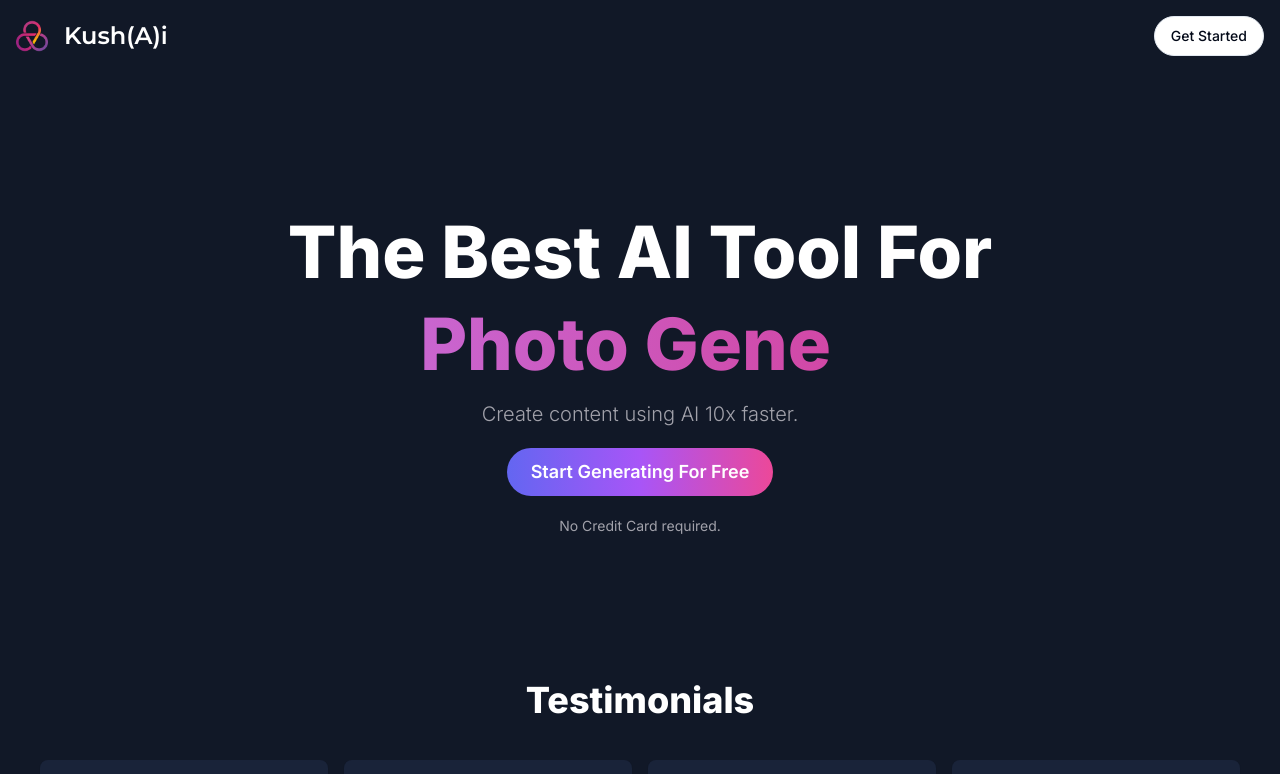
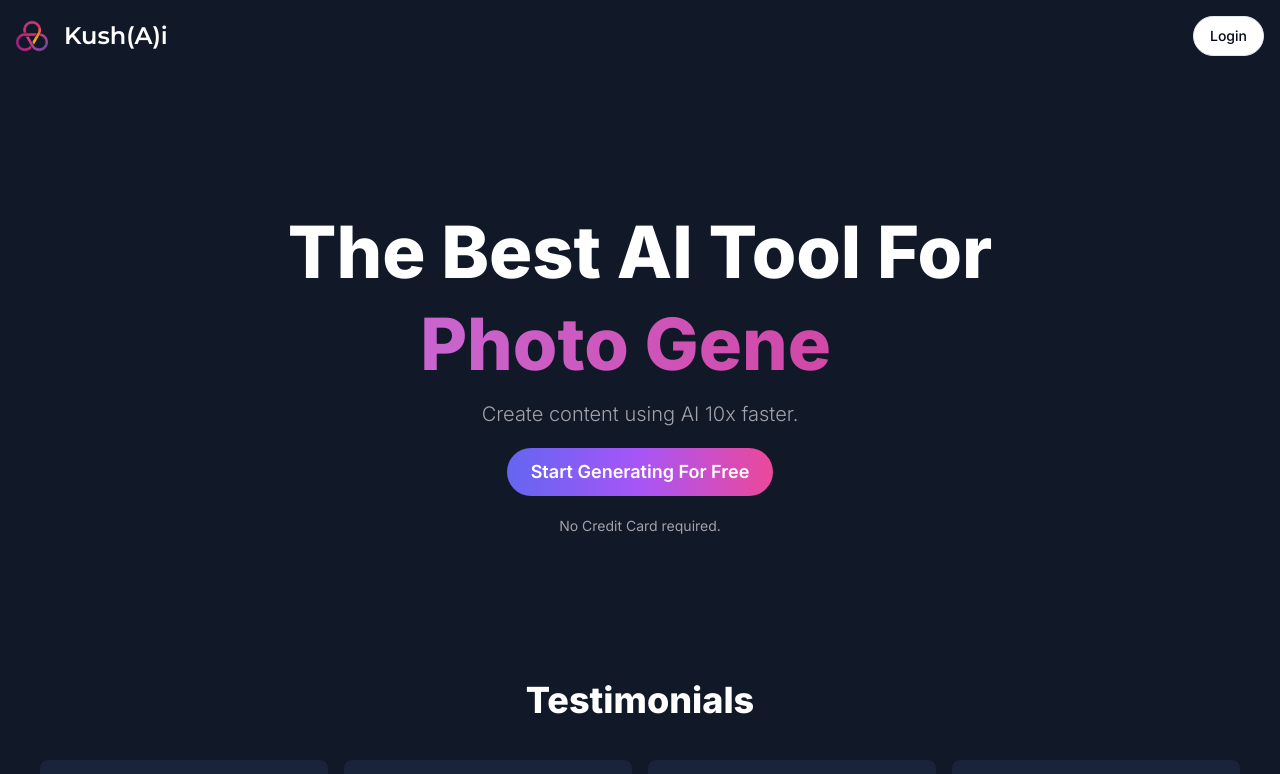
Before and after one commit to numdinkushi/NEXT_JS-Brainiac-AI, a Next.js app: page / in a window 1280 px wide. Shown: the top 774 px of the page. Built offline with nearby package versions, Linux system fonts and the light colour scheme; no server answers.

Commit message:
clean up

```diff
--- a/components/landing-navbar.tsx
+++ b/components/landing-navbar.tsx
@@ -28,7 +28,7 @@ export const LandingNavbar = () => {
             <div className="flex items-center gap-x-2">
                 <Link href={isSignedIn ? "/dashboard" : "/login"} >
                     <Button variant="outline" className="rounded-full">
-                       {isSignedIn ? "Dashboard" :  "Get Started"}
+                       {isSignedIn ? "Dashboard" :  "Login"}
                     </Button>
                 </Link>
             </div>
```
